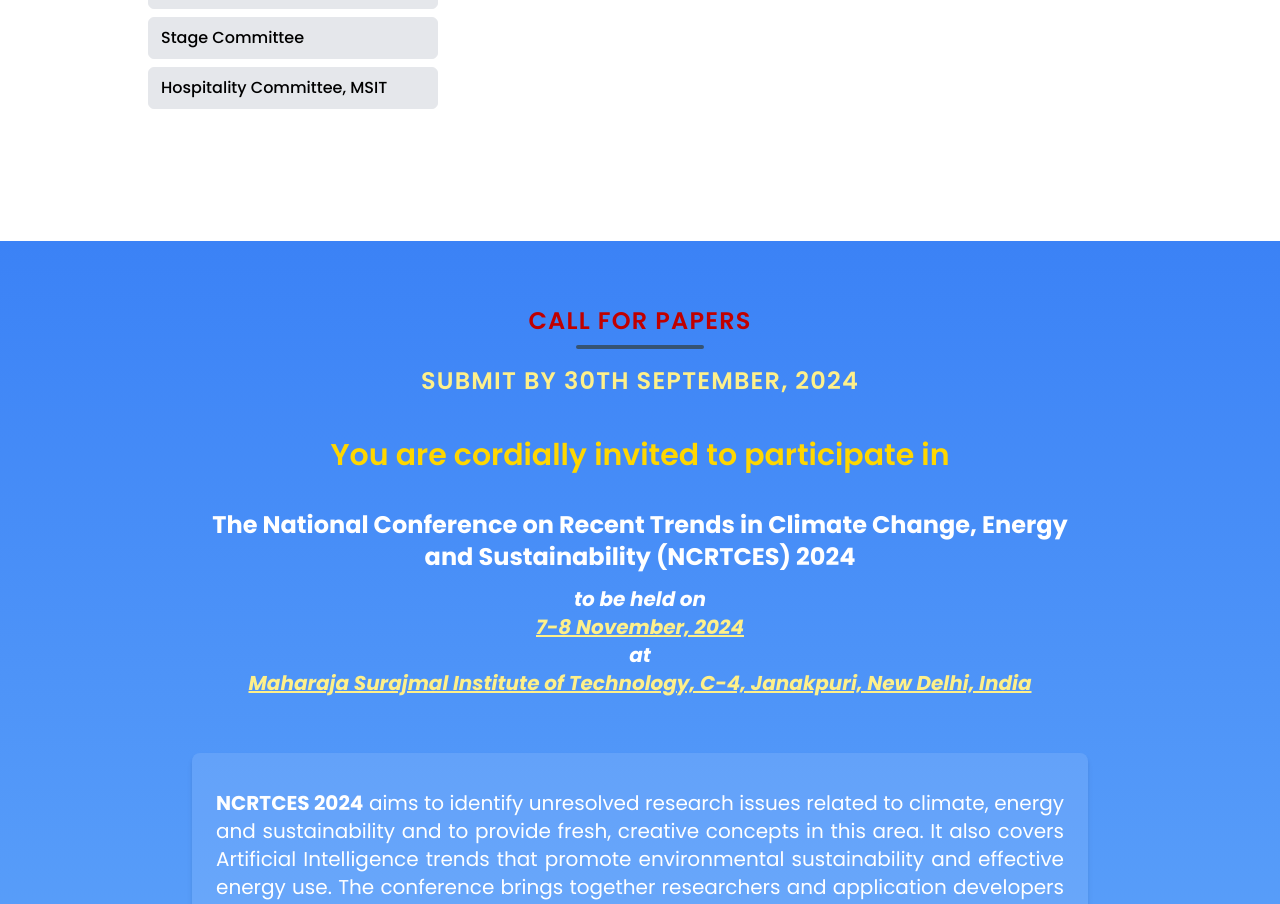
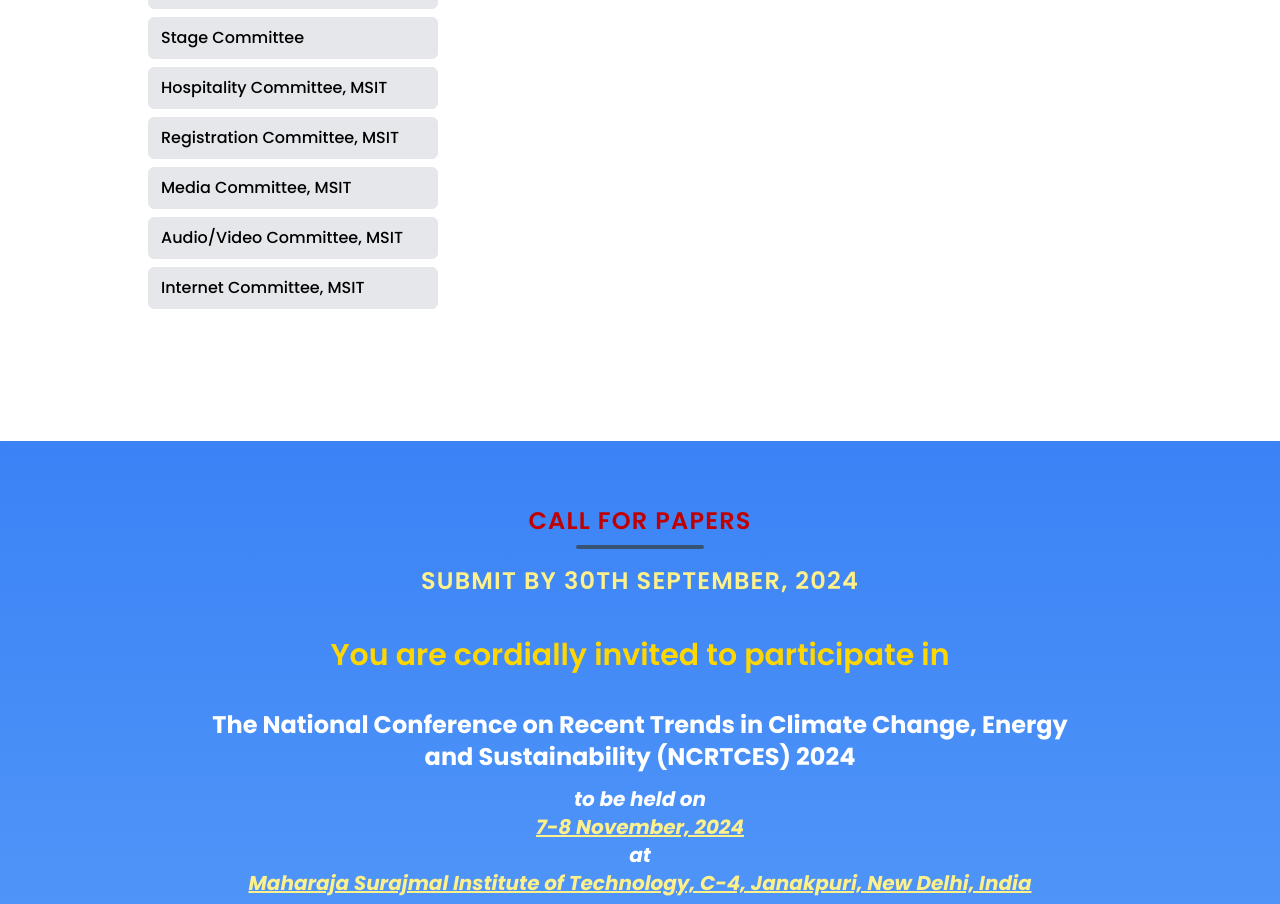
Before and after one commit to c4dr-me/ncrtces-website, a React (Vite) app: page /committee in a window 1280 px wide. Shown: the part 4947-5851 px from the top of the page. Built offline with nearby package versions, Linux system fonts and the light colour scheme.

Commit message:
comite-update

```diff
--- a/pages/Committee.jsx
+++ b/pages/Committee.jsx
@@ -138,16 +138,21 @@ const Committee = () => {
       members: [
         { name: 'Prof. Puneet Azad' },
         { name: 'Mr. Manoj Malik' },
+        { name: 'Dr. Geetika Dhand'},
       ],
     },
     {
       id: 'committee5',
       name: 'Technical Review Committee',
       members: [
+        { name: 'Dr. Deepshikha Yadav'},
+        { name: 'Dr. Jyoti Khurana'},
+        { name: 'Dr. Parul Choudhary'},
         { name: 'Dr. Ajay Gahlot'},
         { name: 'Dr. Anupama Kaushik'},
         { name: 'Dr. Deepti Deshwal'},
         { name: 'Dr. Tripti Rathee'},
+        { name: 'Dr. Narender Malik'},
       ],
     },
     {
@@ -171,6 +176,8 @@ const Committee = () => {
       name: 'Finance Committee',
       members: [
         { name: 'Prof. Man Singh'},
+        { name: 'Dr. Sunil Gupta'},
+        { name: 'Dr. Deeba Naqvi'},
       ],
     },
     {
@@ -179,14 +186,15 @@ const Committee = () => {
       members: [
         { name: 'Dr. Sakshi Rajput'},
         { name: 'Dr. Preeti Sehrawat'},
+        { name: 'Mr. Praveen Kumar'},
       ],
     },
     {
       id: 'committee10',
       name: 'Publicity, Design & Printing',
       members: [
-        { name: 'Dr. Deepshikha Yadav'},
         { name: 'Dr. Kavita Sheoran'},
+        { name: 'Dr. Deenesh Sheoran'},
       ],
     },
     {
@@ -195,6 +203,9 @@ const Committee = () => {
       members: [
         { name: 'Dr. Shaily Malik'},
         { name: 'Ms. Neelam Nehra'},
+        { name: 'Dr. Meenakshi Tomer'},
+        { name: 'Dr. Swati Choudhary'},
+        { name: 'Ms. Saba Khanum'},
       ],
     },
     {
@@ -207,6 +218,41 @@ const Committee = () => {
         { name: 'Ms. Annu Bhure'},
         { name: 'Ms. Gunjan'},
         { name: 'Ms. Vaani'},
+        { name: 'Dr. Priya Dalal'},
+        { name: 'Ms. Vishakha'},
+        { name: 'Ms. Nishtha Saroha'},
+        { name: 'Ms. Astha Solanki'},
+      ],
+    },
+    {
+      id: 'committee13',
+      name: 'Registration Committee, MSIT',
+      members: [
+        { name: 'Dr. Meena Rao'},
+        { name: 'Ms. Jyoti'},
+        { name: 'Dr. Medhavi Malik'},
+      ],
+    },
+    {
+      id: 'committee14',
+      name: 'Media Committee, MSIT',
+      members: [
+        { name: 'Dr. Aman Dahiya'},
+        { name: 'Dr. Sitendar Malik'},
+      ],
+    },
+    {
+      id: 'committee15',
+      name: 'Audio/Video Committee, MSIT',
+      members: [
+        { name: 'Mr. Deepak Goyal'},
+      ],
+    },
+    {
+      id: 'committee16',
+      name: 'Internet Committee, MSIT',
+      members: [
+        { name: 'Dr. Bharti Sharma'},
       ],
     },
   ];
```
